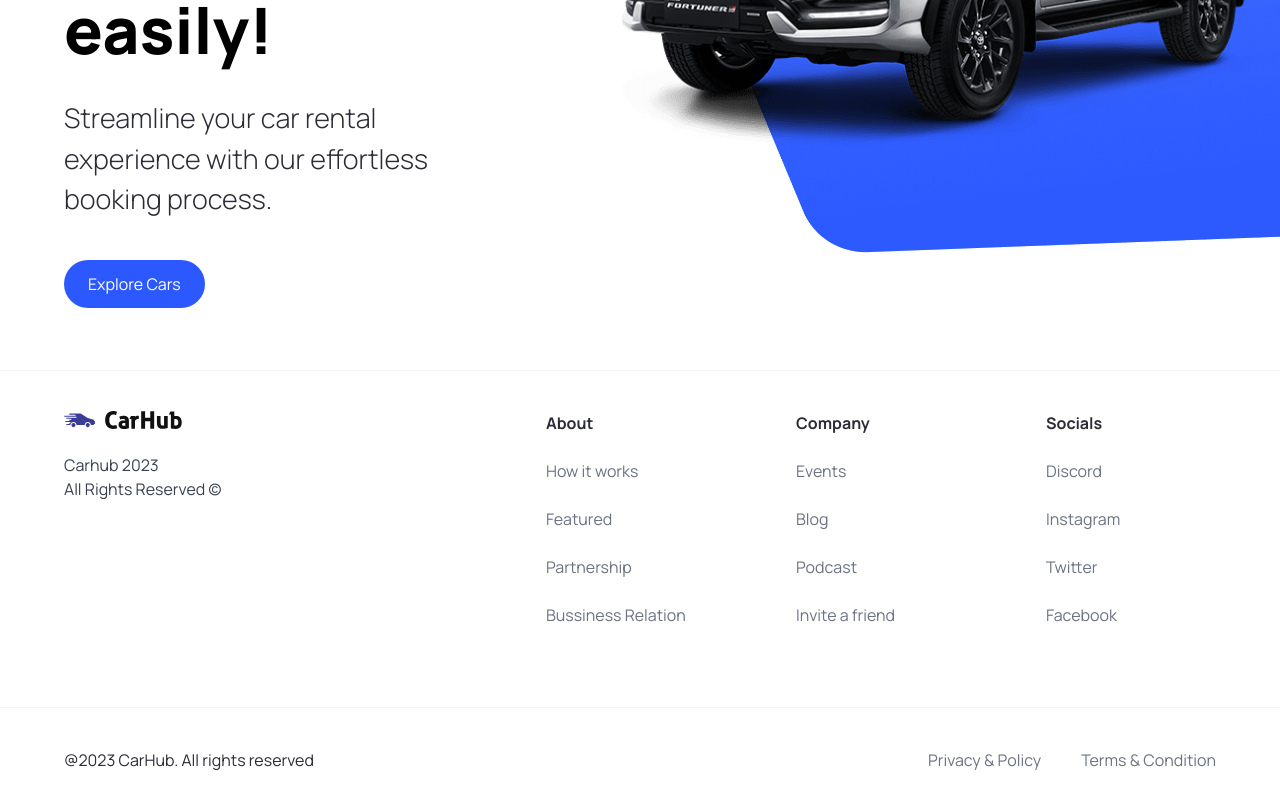
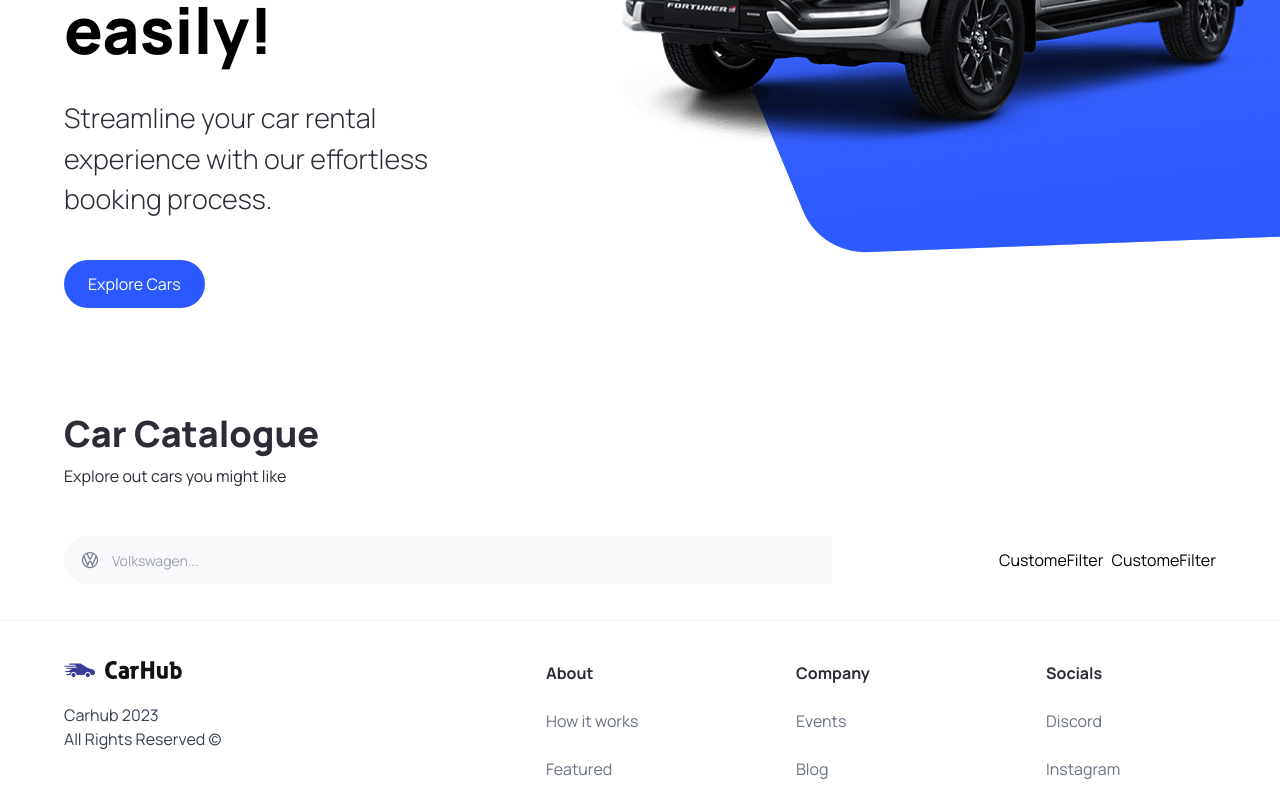
Before and after one commit to CaliskanBurak/car-ninja, a Next.js app: page / in a window 1280 px wide. Shown: the part 450-1247 px from the top of the page. Built offline with nearby package versions, Linux system fonts and the light colour scheme.

Commit message:
Added Search filter

```diff
--- a/app/page.tsx
+++ b/app/page.tsx
@@ -1,4 +1,4 @@
-import { Hero } from '@/components'
+import { CustomeFilter, Hero, SearchBar } from '@/components'
 import Image from 'next/image'
 
 
@@ -7,6 +7,22 @@
   return (
     <main className="overflow-hidden">
       <Hero />
+      <div className='mt-12 padding-x padding-y max-width' id="discover">
+        <div className="home__text-container">
+        <h1 className='text-4xl font-extrabold'>Car Catalogue</h1>
+          <p>Explore out cars you might like</p>
+        </div>
+
+        <div className='home__filters'>
+            <SearchBar />
+
+            <div className='home__filter-container'>
+              <CustomeFilter title="fuel"/>
+              <CustomeFilter title="year"/>
+            </div>
+        </div>
+
+      </div>
 
     </main>
   )
--- /dev/null
+++ b/components/CustomeFilter.tsx
@@ -0,0 +1,9 @@
+import { CustomeFilterProps } from "@/types"
+
+const CustomeFilter = ({title} : CustomeFilterProps) => {
+  return (
+    <div>CustomeFilter</div>
+  )
+}
+
+export default CustomeFilter
--- /dev/null
+++ b/components/SearchBar.tsx
@@ -0,0 +1,22 @@
+"use client"
+import React,{useState} from 'react'
+import SearchManufacturer from './SearchManufacturer'
+
+const SearchBar = () => {
+    const [manufacturer, setManufacturer] = useState("")
+    const handleSearch = () => {
+
+    }
+  return (
+    <form className='searchbar' onSubmit={handleSearch}>
+        <div className='searchbar__item'>
+            <SearchManufacturer
+            manufacturer={manufacturer}
+            setManufacturer={setManufacturer}
+            />
+        </div>
+    </form>
+  )
+}
+
+export default SearchBar
--- /dev/null
+++ b/components/SearchManufacturer.tsx
@@ -0,0 +1,95 @@
+"use client"
+
+import { useState, Fragment } from 'react'
+import { Combobox, Transition } from '@headlessui/react'
+import { SearchManufacturerProps } from '@/types'
+import Image from 'next/image'
+import { manufacturers } from '@/constants'
+
+
+const SearchManufacturer = ({ manufacturer, setManufacturer }: SearchManufacturerProps) => {
+
+    const [query, setQuery] = useState("")
+    const filteredManufacturers = query === "" ? manufacturers : manufacturers.filter((item) =>
+        item
+            .toLowerCase()
+            .replace(/\s+/g, "")
+            .includes(query.toLowerCase().replace(/\s+/g, ""))
+    )
+
+    return (
+        <div className='search-manufacturer'>
+            <Combobox
+            value={manufacturer} onChange={setManufacturer}
+            >
+                <div className='relative w-full'>
+                    <Combobox.Button className='absolute top-[14px]'>
+                        <Image
+                            src='/car-logo.svg'
+                            width={20}
+                            height={20}
+                            className='ml-4'
+                            alt='car logo'
+                        />
+                    </Combobox.Button>
+                    <Combobox.Input className='search-manufacturer__input'
+                        placeholder='Volkswagen...'
+                        displayValue={(manufacturer: string) => manufacturer}
+                        onChange={(e) => setQuery(e.target.value)}
+                    />
+                    <Transition
+                        as={Fragment} // group multiple elements without introducing an additional DOM node i.e., <></>
+                        leave='transition ease-in duration-100'
+                        leaveFrom='opacity-100'
+                        leaveTo='opacity-0'
+                        afterLeave={() => setQuery("")} // Reset the search query after the transition completes
+                    >
+                                    <Combobox.Options
+              className='absolute mt-1 max-h-60 w-full overflow-auto rounded-md bg-white py-1 text-base shadow-lg ring-1 ring-black ring-opacity-5 focus:outline-none sm:text-sm'
+              static
+            >
+              {filteredManufacturers.length === 0 && query !== "" ? (
+                <Combobox.Option
+                  value={query}
+                  className='search-manufacturer__option'
+                >
+                  Create "{query}"
+                </Combobox.Option>
+              ) : (
+                filteredManufacturers.map((item) => (
+                  <Combobox.Option
+                    key={item}
+                    className={({ active }) =>
+                      `relative search-manufacturer__option ${
+                        active ? "bg-primary-blue text-white" : "text-gray-900"
+                      }`
+                    }
+                    value={item}
+                  >
+                    {({ selected, active }) => (
+                      <>
+                        <span className={`block truncate ${selected ? "font-medium" : "font-normal"}`}>
+                          {item}
+                        </span>
+
+                        {/* Show an active blue background color if the option is selected */}
+                        {selected ? (
+                          <span className={`absolute inset-y-0 left-0 flex items-center pl-3 ${active? "text-white": "text-pribg-primary-purple"}`}
+                          ></span>
+                        ) : null}
+                      </>
+                    )}
+                  </Combobox.Option>
+                ))
+              )}
+            </Combobox.Options>
+
+                    </Transition>
+                </div>
+
+            </Combobox>
+        </div>
+    )
+}
+
+export default SearchManufacturer
--- a/components/index.ts
+++ b/components/index.ts
@@ -2,5 +2,8 @@
 import CustomButton from "./CustomButton";
 import Navbar from "./Navbar";
 import Footer from "./Footer";
+import SearchBar from "./SearchBar";
+import CustomeFilter from "./CustomeFilter";
+import SearchManufacturer from "./SearchManufacturer";
 
-export { Hero, CustomButton, Navbar, Footer }
+export { Hero, CustomButton, Navbar, Footer, SearchBar, CustomeFilter, SearchManufacturer }
--- a/constants/index.ts
+++ b/constants/index.ts
@@ -27,3 +27,48 @@
       ],
     },
   ];
+
+
+  export const manufacturers = [
+    "Acura",
+    "Alfa Romeo",
+    "Aston Martin",
+    "Audi",
+    "Bentley",
+    "BMW",
+    "Buick",
+    "Cadillac",
+    "Chevrolet",
+    "Chrysler",
+    "Citroen",
+    "Dodge",
+    "Ferrari",
+    "Fiat",
+    "Ford",
+    "GMC",
+    "Honda",
+    "Hyundai",
+    "Infiniti",
+    "Jaguar",
+    "Jeep",
+    "Kia",
+    "Lamborghini",
+    "Land Rover",
+    "Lexus",
+    "Lincoln",
+    "Maserati",
+    "Mazda",
+    "McLaren",
+    "Mercedes-Benz",
+    "MINI",
+    "Mitsubishi",
+    "Nissan",
+    "Porsche",
+    "Ram",
+    "Rolls-Royce",
+    "Subaru",
+    "Tesla",
+    "Toyota",
+    "Volkswagen",
+    "Volvo",
+  ];
--- a/package.json
+++ b/package.json
@@ -9,6 +9,7 @@
     "lint": "next lint"
   },
   "dependencies": {
+    "@headlessui/react": "^1.7.19",
     "@types/node": "20.12.8",
     "@types/react": "18.3.1",
     "@types/react-dom": "18.3.0",
```
Also changed, not shown: types/index.ts (+9 -0 lines), 1 other file (tests, documents, lock files or other folders).
